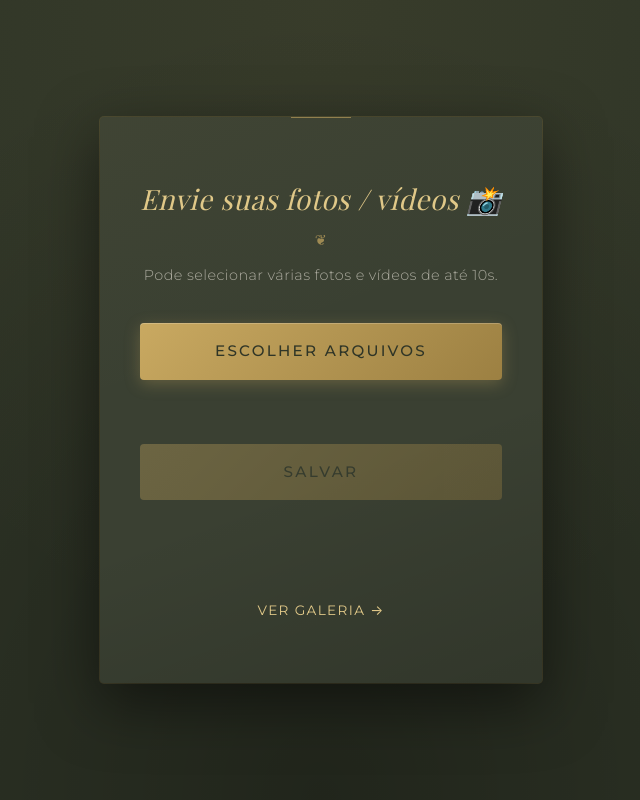
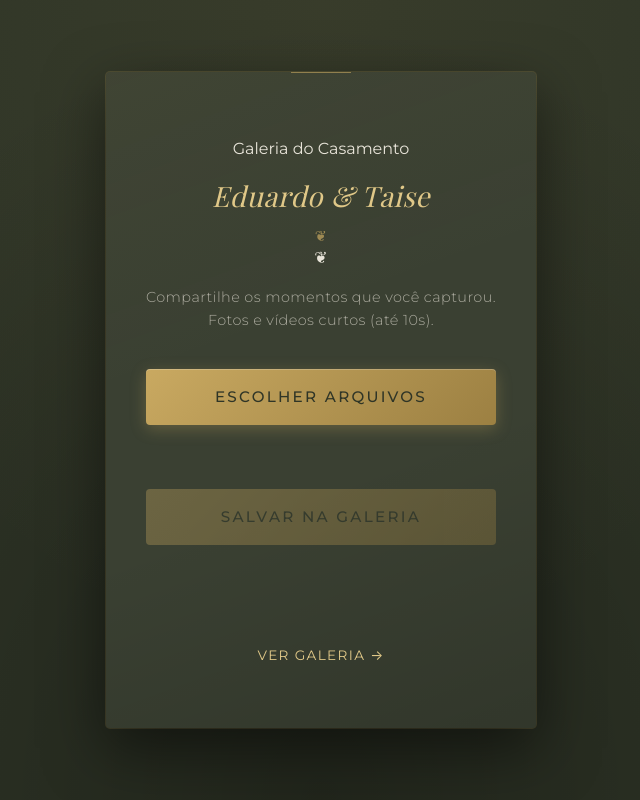
Before and after one commit to GustavoCorreiaDev/marriageEduIse, a plain HTML site: page index.html in a window 1280 px wide. Shown: the whole page, without its empty margins (319-959 px from the left). Drawn offline with nearby package versions, Linux system fonts and the light colour scheme; a web font is replaced by a local one.

Commit message:
app de upload

```diff
--- a/index.html
+++ b/index.html
@@ -8,14 +8,22 @@
 </head>
 <body>
 <main>
-    <h1>Envie suas fotos / vídeos 📸</h1>
-    <p>Pode selecionar várias fotos e vídeos de até 10s.</p>
+  <header class="hero">
+    <p class="hero-eyebrow">Galeria do Casamento</p>
+    <h1 class="hero-nomes">Eduardo <span class="amp">&</span> Taise</h1>
+    <div class="hero-ornamento">❦</div>
+  </header>
+
+  <p class="intro">
+    Compartilhe os momentos que você capturou.<br/>
+    Fotos e vídeos curtos (até 10s).
+  </p>
 
   <label for="file" class="btn">Escolher arquivos</label>
   <input id="file" type="file" accept="image/*,video/*" multiple hidden />
 
   <div id="preview" class="preview-grid"></div>
-    <button id="enviar" disabled>Salvar</button>
+  <button id="enviar" disabled>Salvar na galeria</button>
   <p id="status"></p>
 
   <p class="link"><a href="galeria.html">Ver galeria →</a></p>
```
Lines whose indentation alone changed are shown as unchanged.
